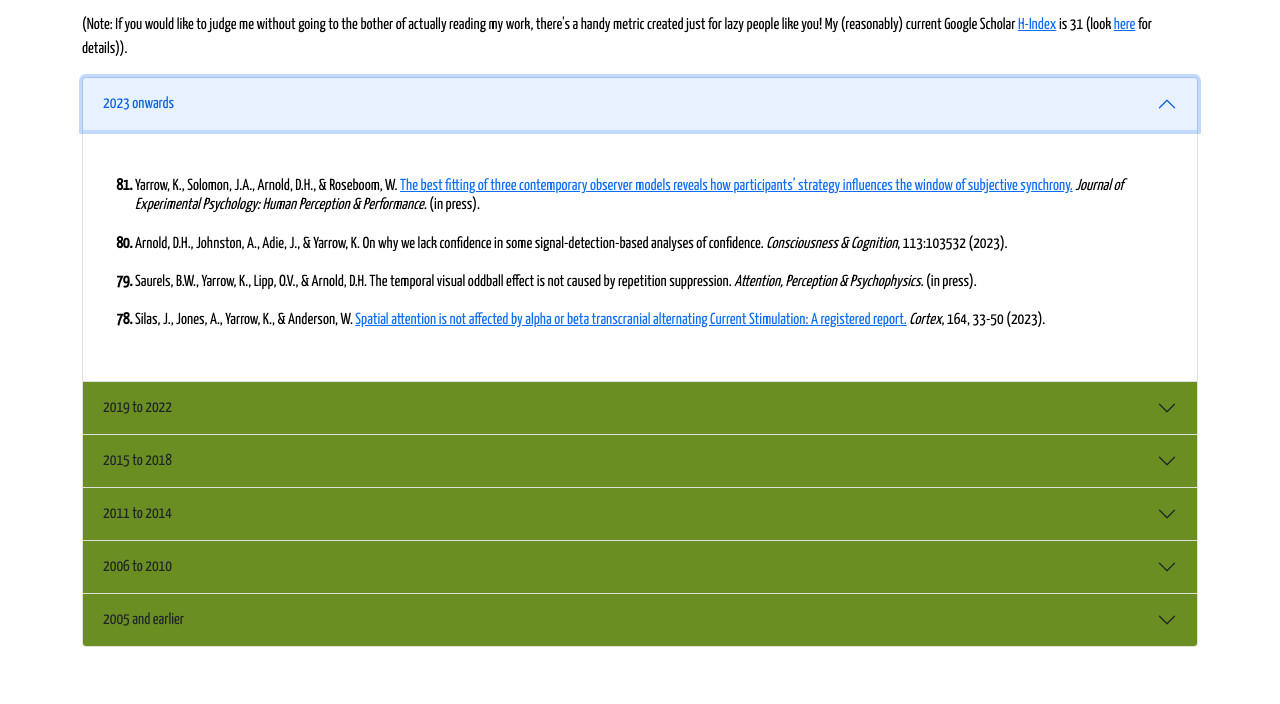
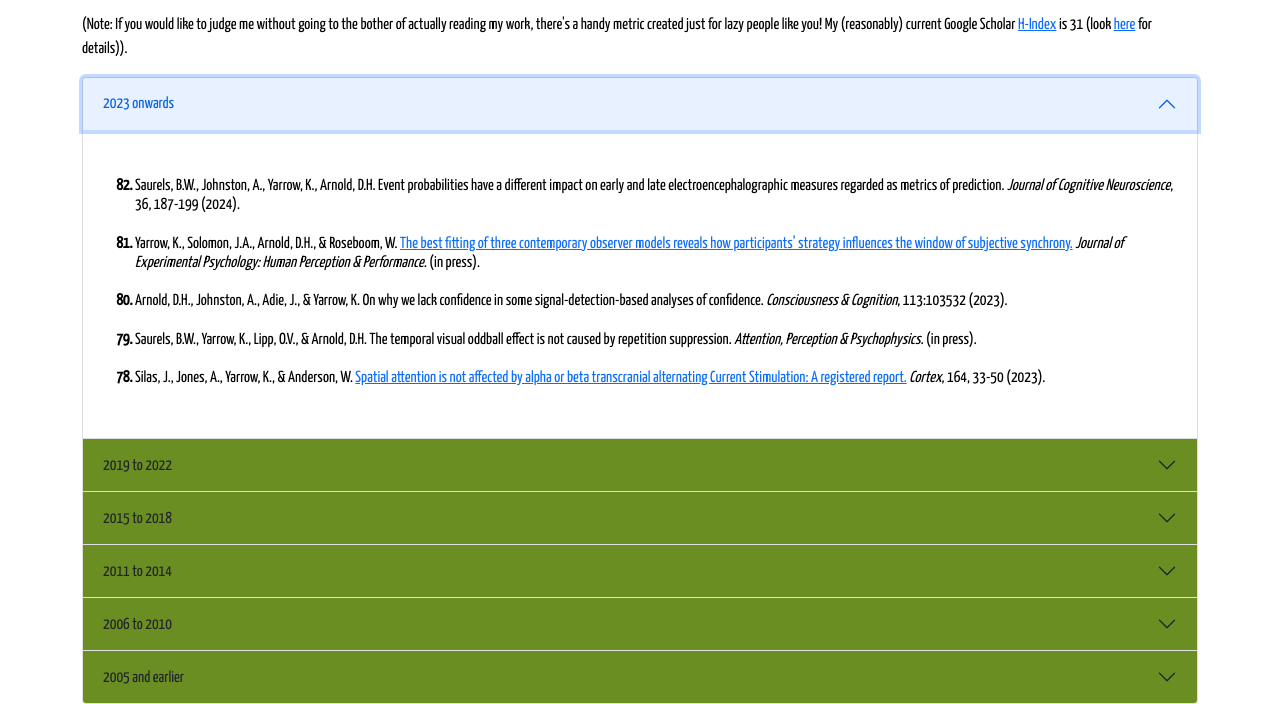
Before and after one commit to KielanYarrow/MyPage, a plain HTML site: page Publications.html in a window 1280 px wide. Both pictures are taken after a click on the button "2023 onwards". Shown: the part 197-901 px from the top of the page. Before the commit the page ends 844 px from the top, so only its background shows below. Drawn offline with nearby package versions, Linux system fonts and the light colour scheme.

Commit message:
publication update

```diff
--- a/Publications.html
+++ b/Publications.html
@@ -51,6 +51,8 @@
           <div id="collapseOne" class="accordion-collapse collapse" aria-labelledby="headingOne" data-bs-parent="#accordionExample">
             <div class="accordion-body">
               <ol reversed = true>
+
+                <li value="82">Saurels, B.W., Johnston, A., Yarrow, K., Arnold, D.H. Event probabilities have a different impact on early and late electroencephalographic measures regarded as metrics of prediction. <i>Journal of Cognitive Neuroscience</i>, 36, 187-199 (2024).<br><br>
 
                 <li value="81">Yarrow, K., Solomon, J.A., Arnold, D.H., & Roseboom, W. <a href = "papers/StrategyAffectsSJWidth.pdf">The best fitting of three contemporary observer models reveals how participants’ strategy influences the window of subjective synchrony.</a> <i>Journal of Experimental Psychology: Human Perception & Performance.</i> (in press).<br><br>
 
```
Also changed, not shown: 1 other file.
